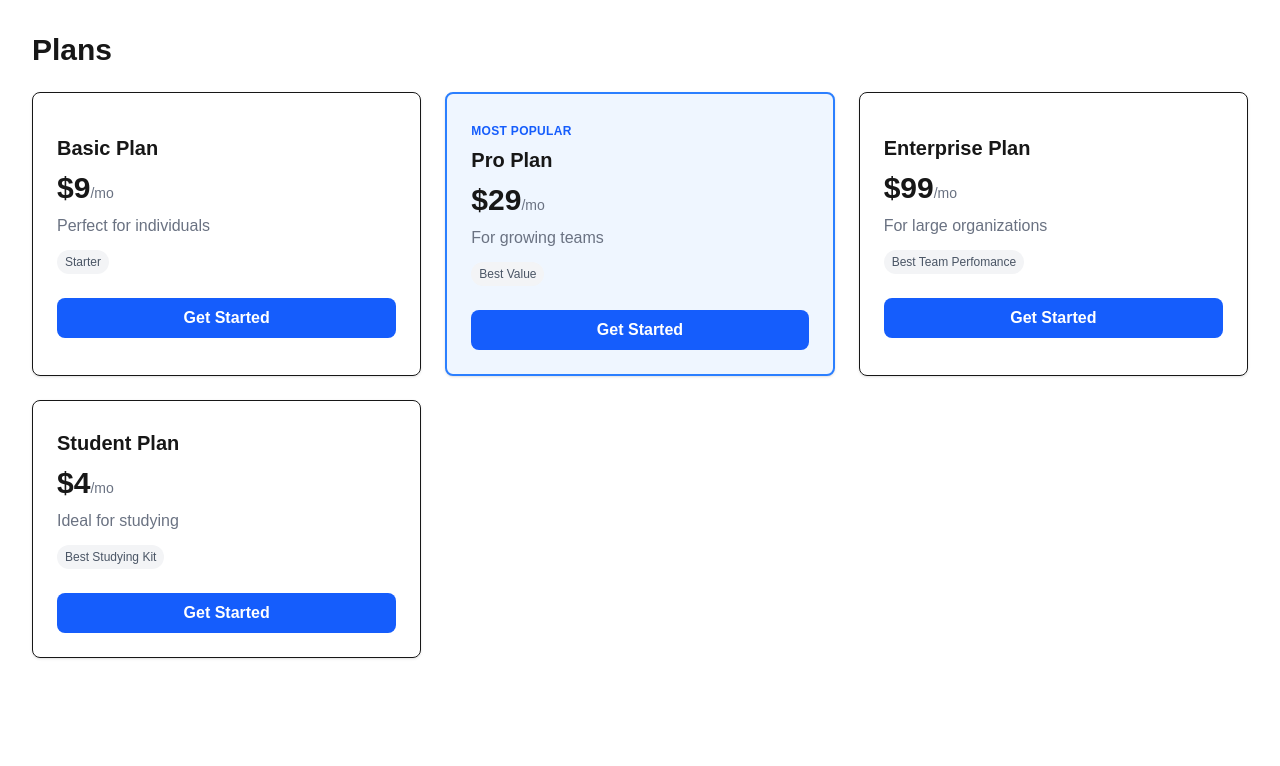
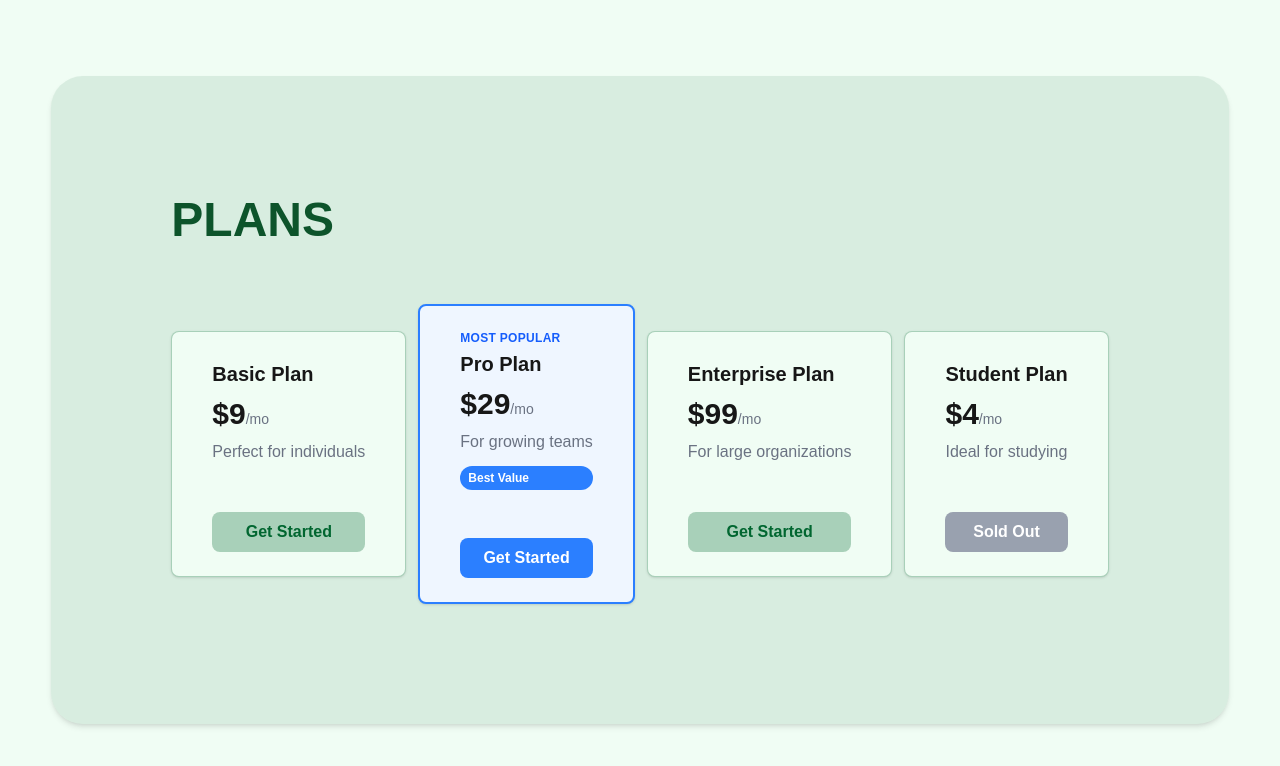
Before and after one commit to ordinarybohdan/my-saas, a Next.js app: page /products in a window 1280 px wide. Shown: the top 766 px of the page. Built offline with nearby package versions, Linux system fonts and the light colour scheme.

Commit message:
day 12 - fixes and conditional rendering

```diff
--- a/app/components/Button.js
+++ b/app/components/Button.js
@@ -1,6 +1,6 @@
-export default function Button({label, color = "white"}){
+export default function Button({label, className = " bg-green-800 hover:bg-green-50 hover:text-green-800 hover:shadow-lg "}){
     return(
-        <button className={`rounded-lg min-w-36 bg-${color} px-6 py-3 text-green-900 font-semibold hover:bg-green-900 hover:text-green-50`}>
+        <button className={`rounded-lg min-w-36 px-6 py-3 text-white font-semibold ${className}`}>
             {label}
         </button>
    );
--- a/app/components/ProductCard.js
+++ b/app/components/ProductCard.js
@@ -1,8 +1,20 @@
 
 
 export default function ProductCard({ product }){
+
+    // Calcilate button class here, cleanly, before JSX
+    let buttonClass = "mt-6 w-full rounded py-2 font-semibold rounded-lg ";
+
+    if(!product.available){
+        buttonClass += "bg-gray-400 text-white cursor-not-allowed";
+    } else if(product.featured){
+        buttonClass += "bg-blue-500 text-white hover:bg-blue-800 hover:text-blue-50";
+    }else{
+        buttonClass += "bg-green-800/30 text-green-800 hover:bg-green-800 hover:text-green-50";
+    }
+
     return(
-        <div className={`rounded-x1 border rounded-lg p-6  content-center shadow-sm ${product.featured ? "border-blue-500 border-2 bg-blue-50" : "" }`}>
+        <div className={`flex flex-col rounded-lg border rounded-lg p-6 px-10 content-center shadow-sm ${product.featured ? "border-blue-500 border-2 bg-blue-50 hover:border-blue-600" : "bg-green-50 border-green-800/30 " }`}>
             {product.featured && (
                 <span className="text-xs font-bold text-blue-600 uppercase tracking-wide">
                     Most Popular
@@ -15,13 +27,21 @@ export default function ProductCard({ product }){
                 <span className="text-sm font-normal text-gray-500">/mo</span>
             </p>
             <p className="text-gray-500 mt-2">{product.description}</p>
-            <span className="inline-block mt-3 text-xs bg-gray-100 text-gray-600 px-2 py-1 rounded-full">
-                {product.tag}
-            </span>
 
-            <button className="mt-6 w-full rounded-lg bg-blue-600 py-2 text-white font-semibold hover:bg-blue-700">
-                Get Started
+            {product.featured && (
+                <span className="inline-block mt-3 text-xs bg-blue-500 text-white font-semibold px-2 py-1 rounded-full">
+                    {product.tag}
+                </span>
+            )}
+
+            <div className="mt-auto pt-6">
+                <button
+                disabled={!product.available}
+                className={buttonClass}
+                >
+                {product.available ? "Get Started" : "Sold Out"}
             </button>
+            </div>
         </div>
     );
 }
--- a/app/page.js
+++ b/app/page.js
@@ -5,7 +5,7 @@ import Products from "./products/page";
 import ProductCard from "./components/ProductCard";
 
  const product = [
-        { id: 4, tag: "Best Studying Kit", name: "Student Plan", price: 4, description: "Ideal for studying", featured: false},
+   { id: 2, tag:"Best Value", name: "Pro Plan", price: 29, description: "For growing teams", featured: true, available: true},
     ];
 
 export default function Home() {
@@ -15,12 +15,8 @@ export default function Home() {
         <p className="text-xl text-gray-500">
           The product I am going to build and ship.
         </p>
-
-
-
-        <div grid-cols-2 gap-4>
-               <div className="grid grid-cols-2 gap-2 bg-transparent p-3 content-center ">
-                  <div className="grid gap-3">
+          <div className="grid grid-cols-2 bg-green-800/10 rounded-xl shadow-xl p-3 content-center ">
+              <div className="grid gap-3 ml-6 content-center">
                   {/* This is Button Learn More */}
                   <Link href="sending">
                     <Button label="Learn More" />
@@ -28,7 +24,7 @@ export default function Home() {
 
                   {/* This is Button Users */}
                   <Link href="users">
-                      <Button className="" label="Users"/>
+                    <Button label="Users"/>
                   </Link>
 
                   {/* This is Button About */}
@@ -38,14 +34,13 @@ export default function Home() {
 
                   {/* This is Button Products */}
                   <Link href="products">
-                      <Button className="" label="Products"/>
+                    <Button label="Products"/>
                   </Link>
               </div>
               <div>
                 {product.map((product) => (
-                        <ProductCard key={product.id} product={product}/>
+                    <ProductCard key={product.id} product={product} bg-transperant/>
                 ))}
-                 </div>
               </div>
         </div>
         <p className="text-sm text-gray-300">
--- a/app/products/page.js
+++ b/app/products/page.js
@@ -1,21 +1,24 @@
-import { turborepoTraceAccess } from "next/dist/build/turborepo-access-trace";
 import ProductCard from "../components/ProductCard";
 
 const products = [
-    { id: 1, tag:"Starter", name: "Basic Plan", price: 9, description: "Perfect for individuals", featured: false},
-    { id: 2, tag:"Best Value", name: "Pro Plan", price: 29, description: "For growing teams", featured: turborepoTraceAccess},
-    { id: 3, tag: "Best Team Perfomance", name: "Enterprise Plan", price: 99, description: "For large organizations", featured: false},
-    { id: 4, tag: "Best Studying Kit", name: "Student Plan", price: 4, description: "Ideal for studying", featured: false},
+    { id: 1, tag:"Starter", name: "Basic Plan", price: 9, description: "Perfect for individuals", featured: false, available: true},
+    { id: 2, tag:"Best Value", name: "Pro Plan", price: 29, description: "For growing teams", featured: true, available: true},
+    { id: 3, tag: "Best Team Perfomance", name: "Enterprise Plan", price: 99, description: "For large organizations", featured: false, available: true},
+    { id: 4, tag: "Best Studying Kit", name: "Student Plan", price: 4, description: "Ideal for studying", featured: false, available: false},
 ];
 
 export default function Products(){
     return(
-        <main className="p-8">
-            <h1 className="text-3xl font-bold mb-6">Plans</h1>
-            <div className="grid grid-cols-1 gap-6 md:grid-cols-3">
-                {products.map((product) => (
-                   <ProductCard key={product.id} product={product}/>
-                ))}
+        <main className="flex p-5 bg-green-50 min-h-screen justify-center items-center shadow-sm ">
+            <div className="flex flex-col bg-green-800/10 py-30 px-30 rounded-4xl shadow-md max-w-512" >
+                <div className="flex items-start ">
+                    <h1 className="text-5xl font-bold uppercase text-green-900 mb-15">Plans</h1>
+                </div>
+                <div className="flex flex-col-2 gap-3 mt-auto justify-center items-center">
+                    {products.map((product) => (
+                    <ProductCard key={product.id} product={product}/>
+                    ))}
+                </div>
             </div>
         </main>
     );
--- a/app/users/page.js
+++ b/app/users/page.js
@@ -18,7 +18,21 @@ export default function Users(){
         });
     }, []);
 
-    if (loading) return <p className="p-8 text-gray-500"> Loading... </p>;
+    if (loading) return (
+        <main className="p-8">
+            <div className="flex flex-col gap-4">
+                {[1, 2, 3].map((n) => (
+                    <div key={n} className="h-16 rounded-lg bg-gray-200 animate-pulse"/>
+                ))}
+            </div>
+        </main>
+    )
+    // <p className="p-8 text-gray-500"> Loading... </p>;
+
+
+
+
+
 
     const filteredUsers = users.filter((user) =>
          user.name.toLowerCase().includes(search.toLowerCase())
```
Lines whose indentation alone changed are shown as unchanged.
